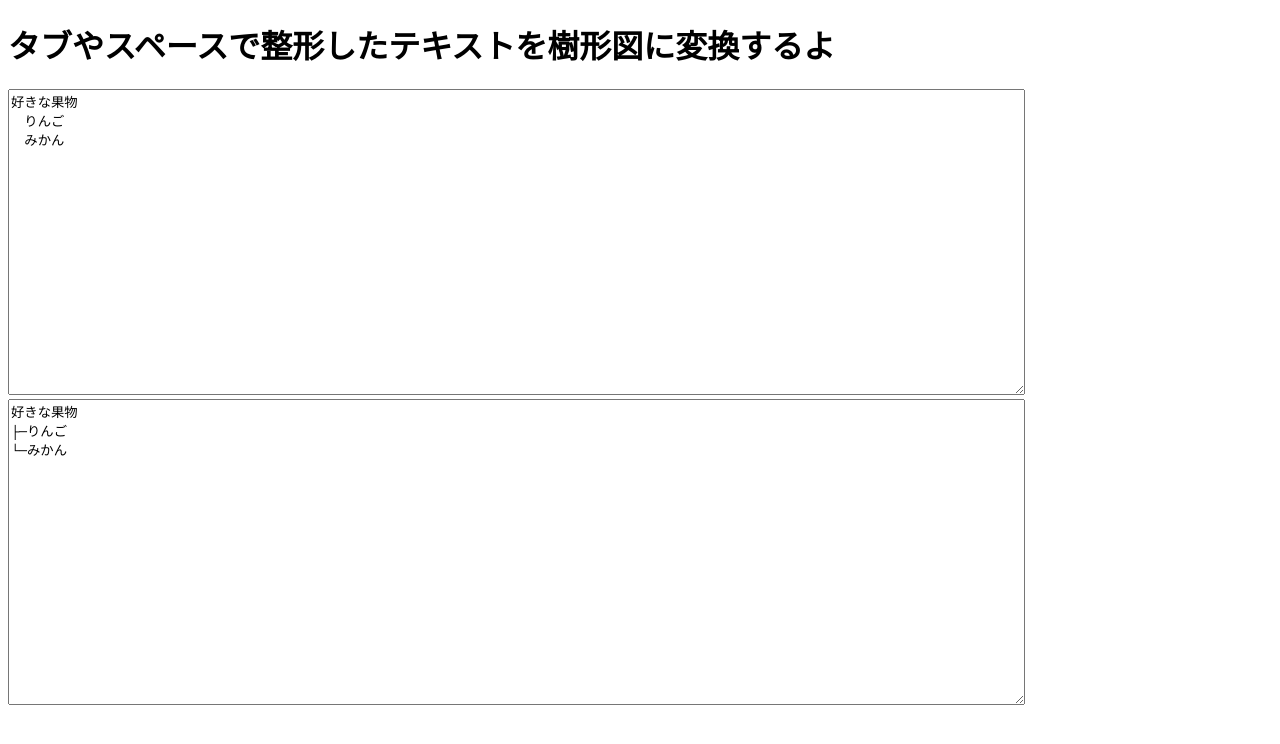
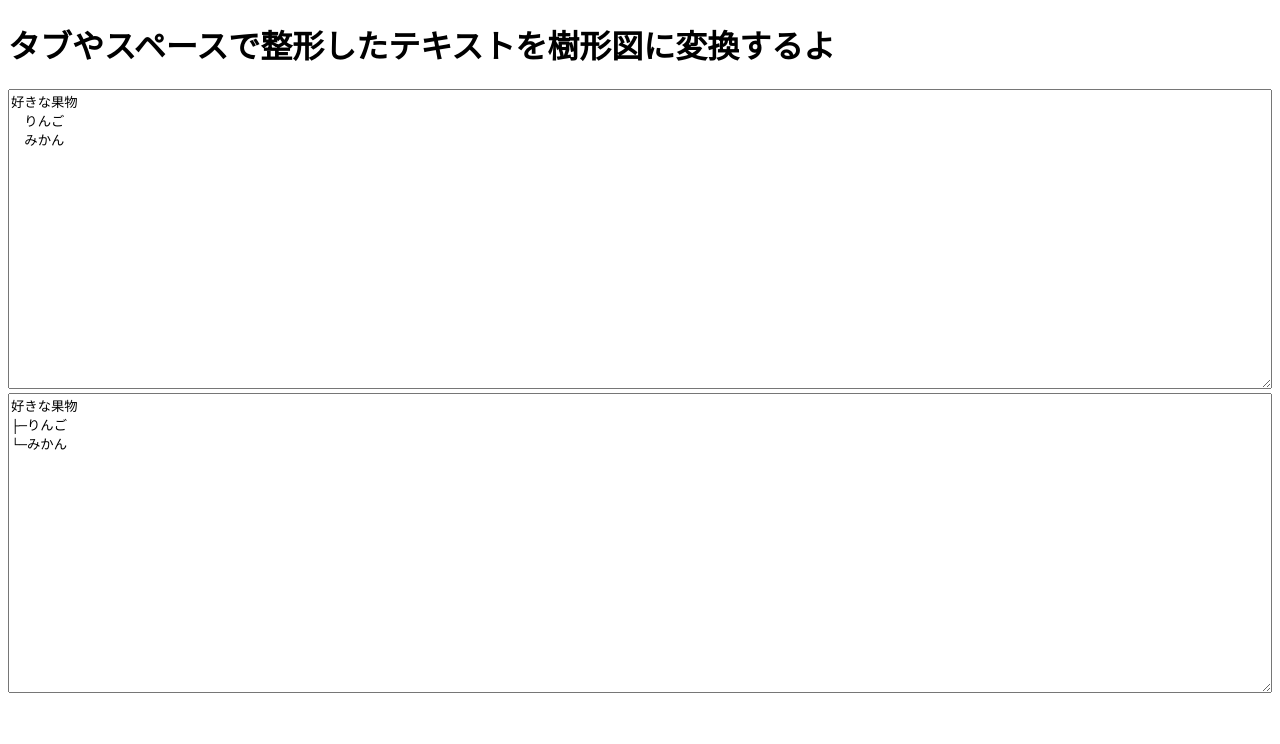
Before and after one commit to capybala/tree-diagram, a website: page index.html in a window 1280 px wide. Drawn offline with nearby package versions, Linux system fonts and the light colour scheme.

Commit message:
Expand textarea

```diff
--- a/style.css
+++ b/style.css
@@ -1,9 +1,11 @@
 #src_text {
-	width: 80%;
+	box-sizing: border-box;
+	width: 100%;
 	height: 300px;
 }
 
 #dest_text {
-	width: 80%;
+	box-sizing: border-box;
+	width: 100%;
 	height: 300px;
 }
```
